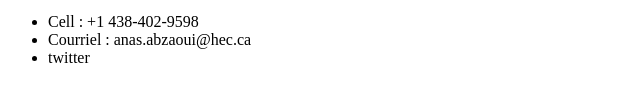
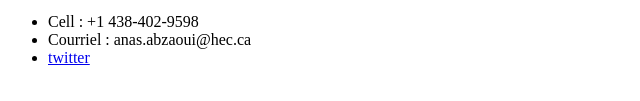
Before and after one commit to anasabzaoui/Semaine-2-bis-, a plain HTML site: page index.htm in a window 1280 px wide. Shown: the part 251-352 px from the top of the page, 0-640 px from the left. Drawn offline with Linux system fonts and the light colour scheme.

Commit message:
ajout lien Twitter

```diff
--- a/index.htm
+++ b/index.htm
@@ -45,7 +45,7 @@
 
    <li> Cell : +1 438-402-9598</li>
    <li> Courriel : anas.abzaoui@hec.ca</li>
-   <li> <a href="https://twitter.com/AbzaouiA"></a>twitter </li>
+   <li> <a href="https://twitter.com/AbzaouiA">twitter</a></li>
 </ul>
 
 
```
